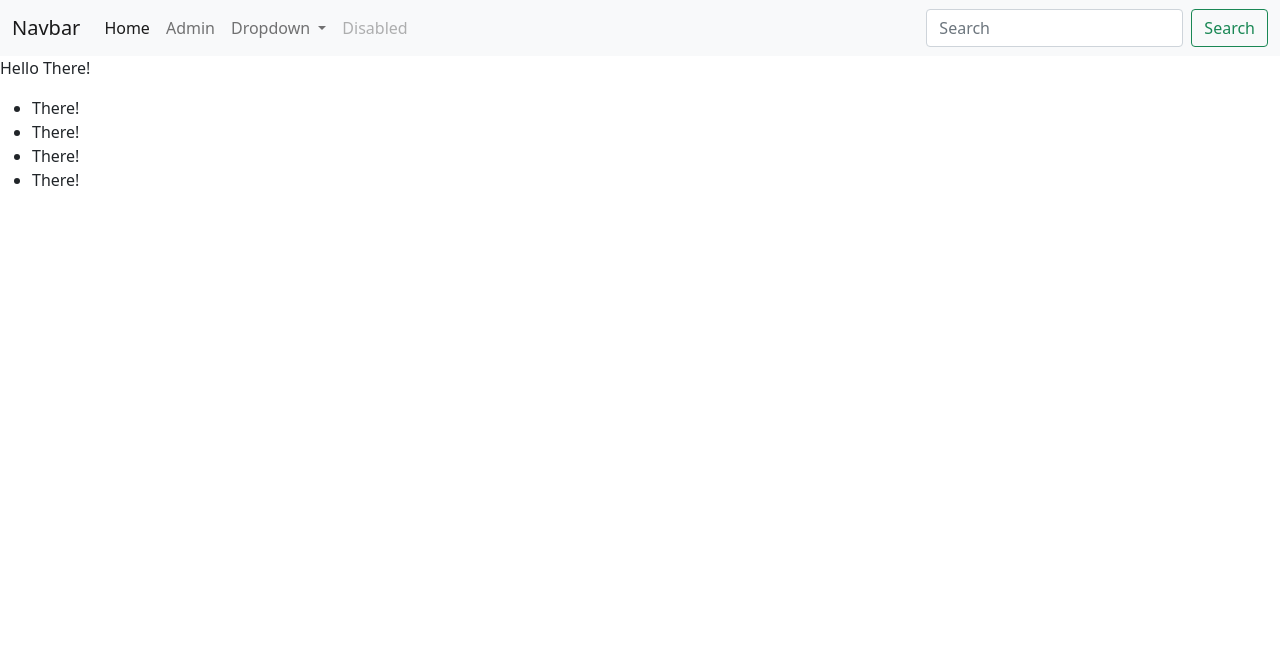
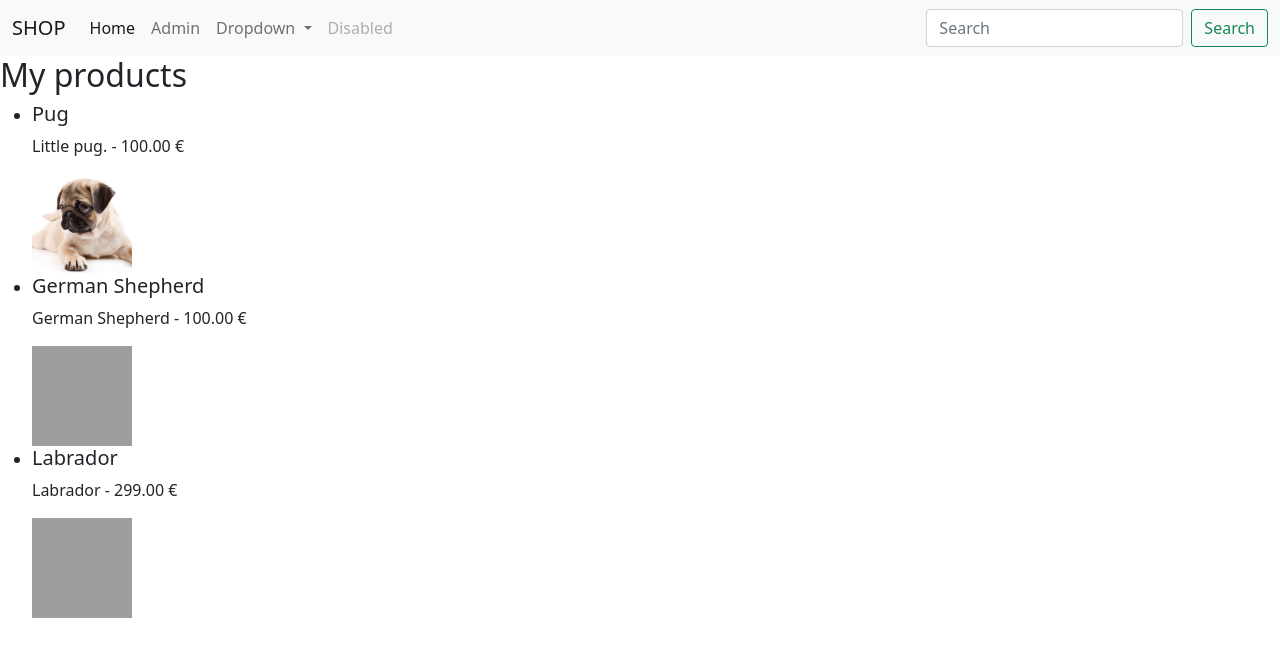
Before and after one commit to DuarteMartinho/CA298-DuarteShop, a Django app: page / in a window 1280 px wide. Shown: the top 657 px of the page. Run offline with Django 4.2, Linux system fonts and the light colour scheme; data comes from the database, SQL or seed files in the repository; both versions use the stored data as it was after the commit; grey boxes are pictures that could not be loaded.

Commit message:
Added products to home page;

```diff
--- a/backend/duarteshop/templates/base.html
+++ b/backend/duarteshop/templates/base.html
@@ -8,7 +8,7 @@
 <body>
     <nav class="navbar navbar-expand-lg navbar-light bg-light">
         <div class="container-fluid">
-          <a class="navbar-brand" href="#">Navbar</a>
+          <a class="navbar-brand" href="/">SHOP</a>
           <button class="navbar-toggler" type="button" data-bs-toggle="collapse" data-bs-target="#navbarSupportedContent" aria-controls="navbarSupportedContent" aria-expanded="false" aria-label="Toggle navigation">
             <span class="navbar-toggler-icon"></span>
           </button>
--- a/backend/duarteshop/templates/home.html
+++ b/backend/duarteshop/templates/home.html
@@ -1,12 +1,18 @@
 {%  extends "base.html" %}
 
-{% block title %}Hello {{title}}{%  endblock %}
+{% block title %}{{title}}{%  endblock %}
 
 {%  block content %}
-   <p>Hello {{name}}</p>
+   <h2>My products</h2>
    <ul>
-   {% for i in names %}
-        <li>{{name}}</li>
+   {% for p in products %}
+      <li>
+         <h5>{{p.name}}</h5>
+         <p>{{p.description}} - {{p.price}} €</p>
+         <a href="product/{{ p.id }}">
+            <img src="{{ p.image.url }}" alt="{{p.name}}" height="100" width="100" />
+         </a>
+      </li>
    {% endfor %}
 </ul>
 {%  endblock %}
--- a/backend/duarteshop/urls.py
+++ b/backend/duarteshop/urls.py
@@ -2,5 +2,6 @@ from django.urls import path
 from . import views
 
 urlpatterns = [
-   path('', views.home, name="home")
+   path('', views.home, name="home"),
+   path('product/<int:prodId>', views.product_individual, name="product_individual")
 ]
--- a/backend/duarteshop/views.py
+++ b/backend/duarteshop/views.py
@@ -1,10 +1,15 @@
 from django.shortcuts import render
+from .models import *
 
 # Create your views here.
 def home(request):
+    products = Product.objects.all()
     args = {
-        'title': 'Hello World',
-        'name':'There!',
-        'names': ['Duarte1', 'Duarte2', 'Duarte3', 'Duarte4'],
+        'title': 'Website Title',
+        'products': products,
     }
     return render(request, 'home.html', args)
+
+def product_individual(request, prodId):
+    product = Product.objects.get(id=prodId)
+    return render(request, 'product_individual.html', {'product': product})
```
Also changed, not shown: backend/db.sqlite3.
